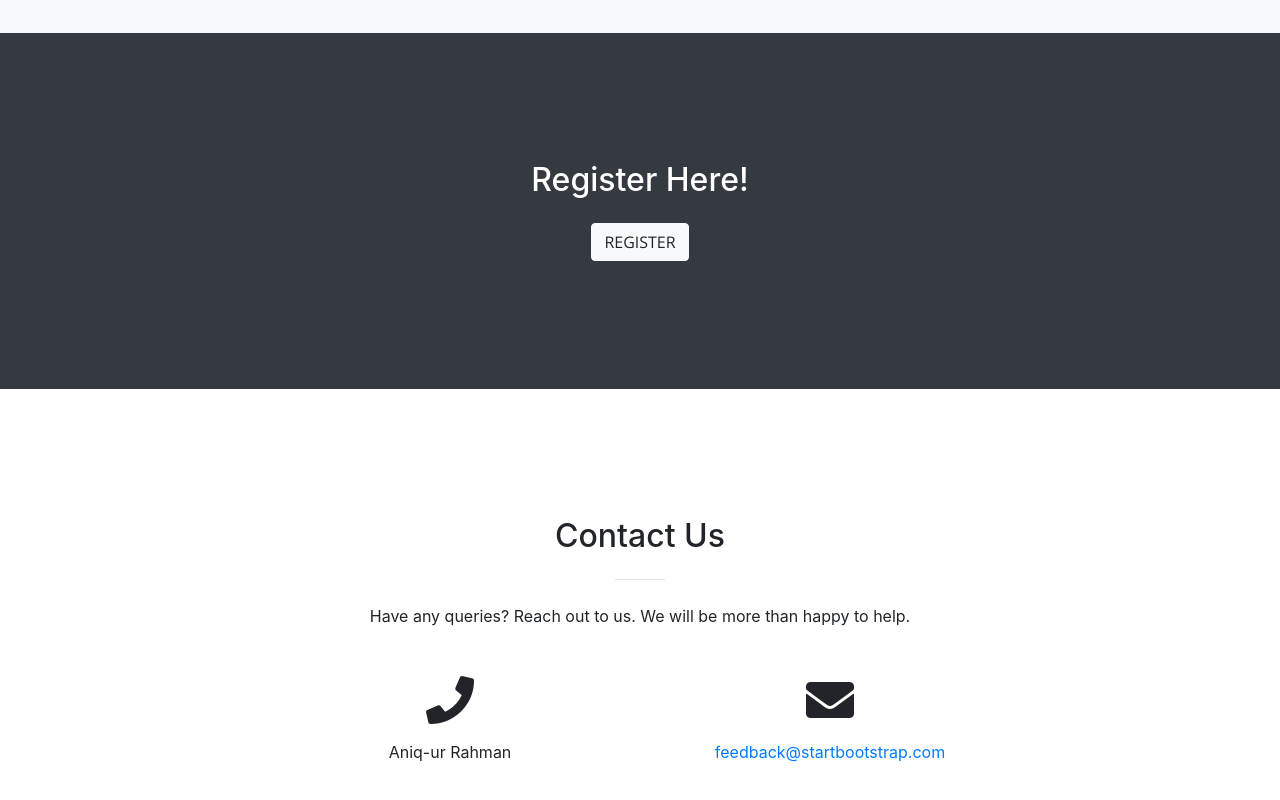
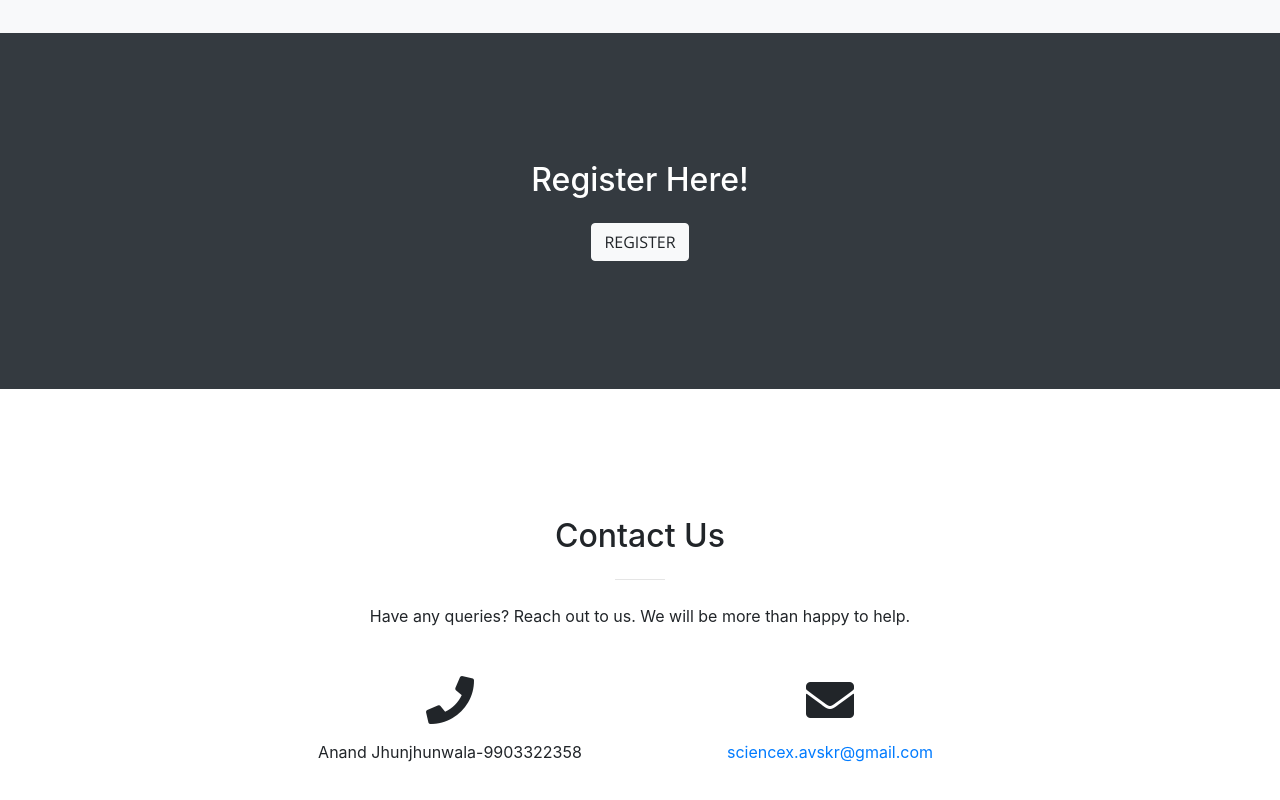
Before and after one commit to AnirbanBanik1998/Science-X, a website with bundled scripts: page index.html in a window 1280 px wide. Shown: the part 3809-4609 px from the top of the page. Built offline with nearby package versions, Linux system fonts and the light colour scheme.

Commit message:
Updated Contact and email

```diff
--- a/index.html
+++ b/index.html
@@ -227,7 +227,7 @@
     <section class="bg-dark text-white" id="register">
       <div class="container text-center">
         <h2 class="mb-4">Register Here!</h2>
-        <a class="btn btn-light btn-xl sr-button" href="">Register</a>
+        <a class="btn btn-light btn-xl sr-button" href="https://docs.google.com/forms/d/18OgMQnPv3VmBLHawUMZNyh7aLwswki31itZa1ONnfBI/viewform?edit_requested=true">Register</a>
       </div>
     </section>
 
@@ -243,12 +243,12 @@
         <div class="row">
           <div class="col-lg-4 ml-auto text-center">
             <i class="fas fa-phone fa-3x mb-3 sr-contact-1"></i>
-            <p>Aniq-ur Rahman</p>
+            <p>Anand Jhunjhunwala-9903322358</p>
           </div>
           <div class="col-lg-4 mr-auto text-center">
             <i class="fas fa-envelope fa-3x mb-3 sr-contact-2"></i>
             <p>
-              <a href="mailto:your-email@your-domain.com">feedback@startbootstrap.com</a>
+              <a href="mailto:your-email@your-domain.com">sciencex.avskr@gmail.com</a>
             </p>
           </div>
         </div>
```
